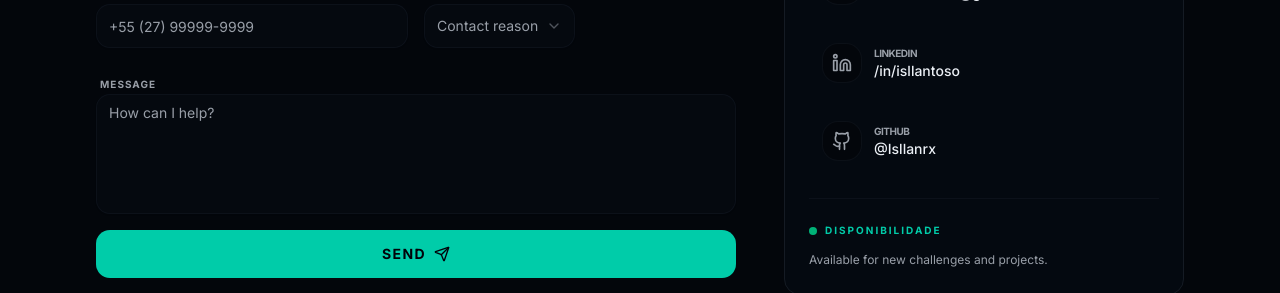
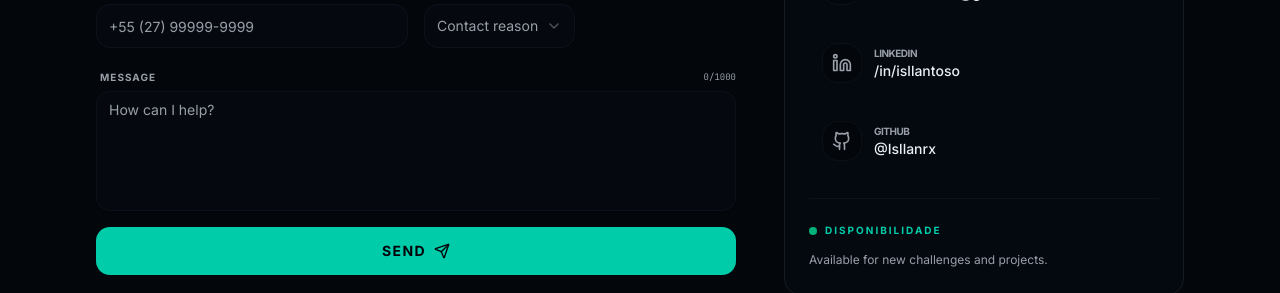
Before and after one commit to Isllanrx/portfolio-personal, a Next.js app: page /en in a window 1280 px wide. Shown: the part 5771-6064 px from the top of the page. Built offline with nearby package versions, Linux system fonts and the light colour scheme.

Commit message:
fix: implement character limits and word-breaking to prevent layout issues

```diff
--- a/features/contact/contact-section.tsx
+++ b/features/contact/contact-section.tsx
@@ -23,6 +23,7 @@ export function ContactSection({ dict: t }: { dict: any }) {
   const isInView = useInView(ref, { once: true, margin: '-100px' })
   const [submitted, setSubmitted] = useState(false)
   const [loading, setLoading] = useState(false)
+  const [messageLength, setMessageLength] = useState(0)
 
   const handleSubmit = async (e: React.FormEvent<HTMLFormElement>) => {
     e.preventDefault()
@@ -108,6 +109,8 @@ ${data.message}`
                       autoComplete="name"
                       placeholder={t.contact.form.namePlaceholder}
                       required
+                      maxLength={100}
+                      minLength={2}
                       className="bg-secondary/20 border-border/50 focus:border-primary/50 transition-colors h-11"
                     />
                   </div>
@@ -122,6 +125,7 @@ ${data.message}`
                       autoComplete="email"
                       placeholder={t.contact.form.emailPlaceholder}
                       required
+                      maxLength={100}
                       className="bg-secondary/20 border-border/50 focus:border-primary/50 transition-colors h-11"
                     />
                   </div>
@@ -137,6 +141,7 @@ ${data.message}`
                       name="phone"
                       autoComplete="tel"
                       placeholder={t.contact.form.phonePlaceholder}
+                      maxLength={20}
                       className="bg-secondary/20 border-border/50 focus:border-primary/50 transition-colors h-11"
                     />
                   </div>
@@ -158,16 +163,24 @@ ${data.message}`
                   </div>
                 </div>
 
-                <div className="space-y-1.5">
-                  <label htmlFor="contact-message" className="text-[10px] font-bold uppercase tracking-widest text-muted-foreground ml-1">
-                    {t.contact.form.message}
-                  </label>
+                <div className="space-y-1.5 relative">
+                  <div className="flex justify-between items-center">
+                    <label htmlFor="contact-message" className="text-[10px] font-bold uppercase tracking-widest text-muted-foreground ml-1">
+                      {t.contact.form.message}
+                    </label>
+                    <span className={`text-[9px] font-mono ${messageLength > 950 ? 'text-destructive' : 'text-muted-foreground'}`}>
+                      {messageLength}/1000
+                    </span>
+                  </div>
                   <Textarea
                     id="contact-message"
                     name="message"
                     autoComplete="off"
                     placeholder={t.contact.form.messagePlaceholder}
                     required
+                    maxLength={1000}
+                    minLength={10}
+                    onChange={(e) => setMessageLength(e.target.value.length)}
                     className="min-h-[120px] bg-secondary/20 border-border/50 focus:border-primary/50 transition-colors resize-none"
                   />
                 </div>
@@ -220,11 +233,11 @@ ${data.message}`
                       <div className="w-10 h-10 rounded-lg bg-background flex items-center justify-center text-muted-foreground group-hover:text-primary transition-colors border border-border/50">
                         <link.icon className="w-5 h-5" />
                       </div>
-                      <div>
-                        <div className="text-[10px] font-bold uppercase tracking-tighter text-muted-foreground">
+                      <div className="min-w-0 flex-1">
+                        <div className="text-[10px] font-bold uppercase tracking-tighter text-muted-foreground truncate">
                           {link.label}
                         </div>
-                        <div className="text-sm font-medium">
+                        <div className="text-sm font-medium break-all">
                           {link.value}
                         </div>
                       </div>
--- a/features/projects/projects-section.tsx
+++ b/features/projects/projects-section.tsx
@@ -95,10 +95,10 @@ function ProjectModal({ project, open, onClose, t }: { project: Project | null;
 
   return (
     <Dialog open={open} onOpenChange={onClose}>
-      <DialogContent className="max-w-xl p-8 rounded-3xl">
+      <DialogContent className="max-w-xl p-8 rounded-3xl overflow-hidden">
         <DialogHeader>
-          <DialogTitle className="text-3xl font-bold mb-2">{projectTranslation.title}</DialogTitle>
-          <DialogDescription className="text-lg leading-relaxed">{projectTranslation.shortDescription}</DialogDescription>
+          <DialogTitle className="text-3xl font-bold mb-2 break-words">{projectTranslation.title}</DialogTitle>
+          <DialogDescription className="text-lg leading-relaxed break-words">{projectTranslation.shortDescription}</DialogDescription>
         </DialogHeader>
 
         <div className="space-y-6 mt-6">
```
